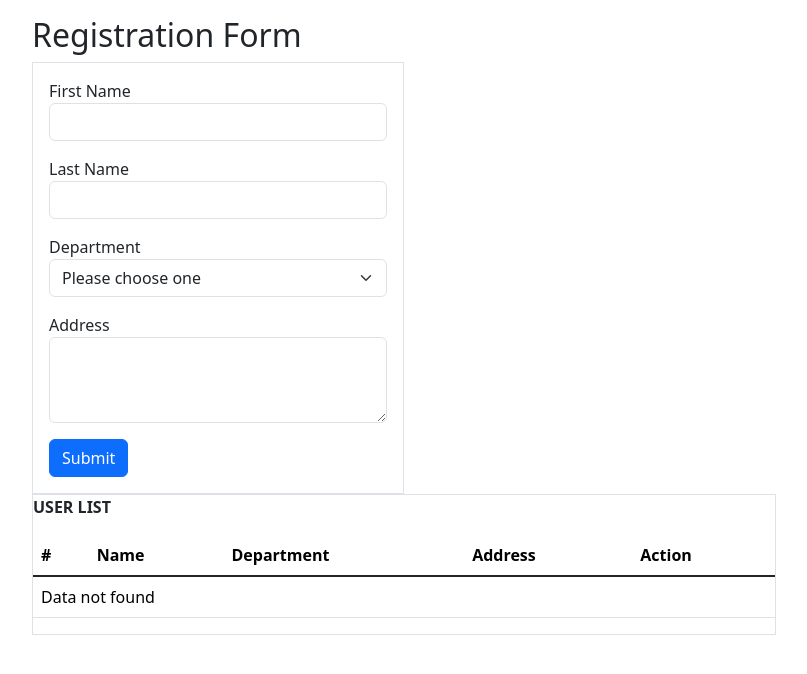
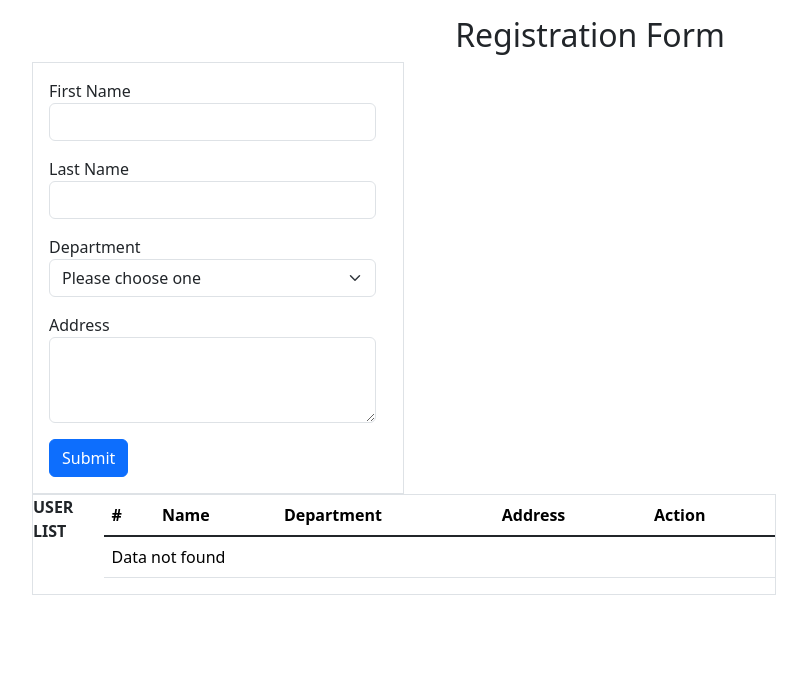
Before and after one commit to stefan5035/tugas-form-component, a React (Vite) app: page / in a window 1280 px wide. Shown: the top 674 px of the page, without its empty margins (50-857 px from the left). Built offline with nearby package versions, Linux system fonts and the light colour scheme.

Commit message:
livecoding 009

```diff
--- a/src/App.jsx
+++ b/src/App.jsx
@@ -7,15 +7,53 @@ function App() {
   const [department, setDepartment] = useState('');
   const [address, setAddress] = useState('');
   const [message, setMessage] = useState('');
+  const handleSubmit = (e) => {
+    e.preventDefault();
+
+    if (!firstName) {
+      setMessage('First name is required');
+      return;
+    }
+    if (!lastName) {
+      setMessage('Last Name is required');
+      return;
+    }
+    if (!department) {
+      setMessage('Department is required');
+      return;
+    }
+    if (!address) {
+      setMessage('Address is required');
+      return;
+    }
+    const newUser = {
+      id: users.length + 1,
+      firstName,
+      lastName,
+      department,
+      address,
+    };
+    setUsers([...users, newUser]);
+    setFirstName('');
+    setLastName('');
+    setDepartment('');
+    setAddress('');
+    setMessage('Data has been saved successfully');
+  };
+
+  const handleDelete = (id) => {
+    setUsers(users.filter((user) => user.id !== id));
+  };
 
   return (
     <>
-    <div class="container col-auto">
-      <div class="form-container justify-content-center mt-3 col-sm-auto">
+    <div class="container ">
+      <div class="form-container justify-content-center mt-3 col-sm-auto flex-col d-flex">
         <h2>Registration Form</h2>
+        {message && <div className="alert">{message}</div>}
       </div>
-      <div class="d-flex-cols border col-4">
-        <form class="m-3">
+      <div class="d-flex border flex-col col-4">
+        <form class="m-3" onSubmit={handleSubmit}>
           <label>First Name</label>
           <input type="text" class="form-control mb-3" value={firstName} onChange={(e) => setFirstName(e.target.value)}/>
           <label>Last Name</label>
@@ -23,16 +61,16 @@ function App() {
           <label>Department</label>
           <select class="form-select mb-3" value={department} onChange={(e) => setDepartment(e.target.value)}>
             <option selected>Please choose one</option>
-            <option value="data">Data Management</option>
-            <option value="admin">Finance, HR, and Administration</option>
-            <option value="pdo">Product Development and Operation</option>
+            <option value="Data Management">Data Management</option>
+            <option value="Finance, HR, and Administration">Finance, HR, and Administration</option>
+            <option value="Product Development and Operation">Product Development and Operation</option>
           </select>
           <label>Address</label>
           <textarea rows="3" class="form-control mb-3" value={address} onChange={(e) => setAddress(e.target.value)}></textarea>
           <button type="submit" class="btn btn-primary">Submit</button>
         </form>
       </div>
-      <div class="border d-flex-col col-8">
+      <div class="border d-flex flex-col col-8">
         <p><strong>USER LIST</strong></p>
         <table class="table">
            <thead>
```
